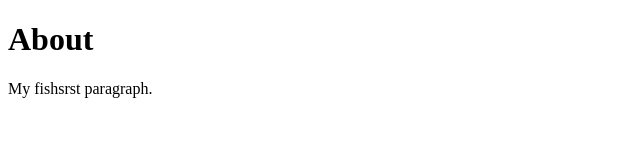
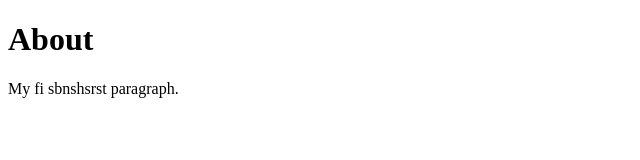
Before and after one commit to shahrukhossen01/MyNewDevopsDemo, a plain HTML site: page about.html in a window 1280 px wide. Shown: the full height of the page, 0-640 px from the left. Drawn offline with Linux system fonts and the light colour scheme.

Commit message:
change file

```diff
--- a/about.html
+++ b/about.html
@@ -3,7 +3,7 @@
 <body>
 
 <h1>About</h1>
-<p>My fishsrst paragraph.</p>
+<p>My fi sbnshsrst paragraph.</p>
 
 </body>
 </html>
```
Also changed, not shown: contact.html (+1 -1 lines), index.html (+1 -1 lines).
